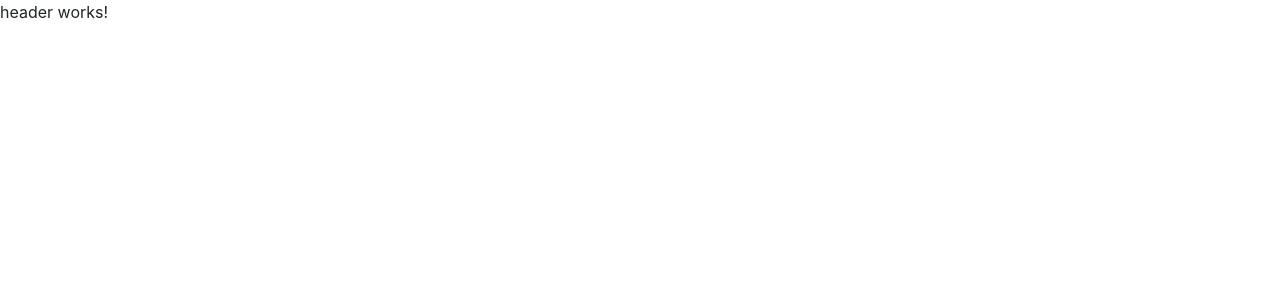
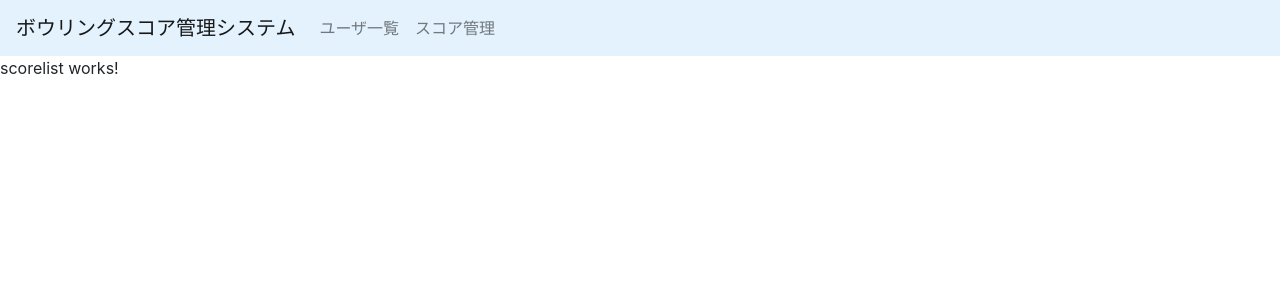
Before and after one commit to dsrice/bowring-front, an Angular app: page /scorelist in a window 1280 px wide. Before the commit this address led to /. Shown: the top 300 px of the page. Built offline with nearby package versions, Linux system fonts and the light colour scheme.

Commit message:
header情報の整備

```diff
--- a/src/app/app-routing.module.ts
+++ b/src/app/app-routing.module.ts
@@ -3,11 +3,13 @@ import { Routes, RouterModule } from '@angular/router';
 
 import {LoginComponent} from './components/login/login.component';
 import {UsersComponent} from './components/users/users.component';
+import {ScorelistComponent} from './components/scorelist/scorelist.component';
 
 const routes: Routes = [
   {path: '', redirectTo: 'login', pathMatch: 'full'},
   {path: 'login', component: LoginComponent},
   {path: 'users', component: UsersComponent},
+  {path: 'scorelist', component: ScorelistComponent},
 ];
 
 @NgModule({
--- a/src/app/app.module.ts
+++ b/src/app/app.module.ts
@@ -10,6 +10,7 @@ import { LoginComponent } from './components/login/login.component';
 import { LoginService } from './services/login.service';
 import { UsersComponent } from './components/users/users.component';
 import { HeaderComponent } from './components/header/header.component';
+import { ScorelistComponent } from './components/scorelist/scorelist.component';
 
 @NgModule({
   declarations: [
@@ -17,6 +18,7 @@ import { HeaderComponent } from './components/header/header.component';
     LoginComponent,
     UsersComponent,
     HeaderComponent,
+    ScorelistComponent,
   ],
   imports: [
     BrowserModule,
--- a/src/app/components/header/header.component.html
+++ b/src/app/components/header/header.component.html
@@ -1 +1,9 @@
-<p>header works!</p>
+<nav class="navbar navbar-expand-lg navbar-light " style="background-color: #e3f2fd;">
+  <span class="navbar-brand mb-0 h1">ボウリングスコア管理システム</span>
+  <div class="collapse navbar-collapse" id="navbarNav">
+    <ul class="navbar-nav">
+        <li class="nav-item nav-border"><a class="nav-link {{users}}" routerLink="/users">ユーザ一覧</a></li>
+        <li class="nav-item nav-border"><a class="nav-link {{scorelist}}" routerLink="/scorelist">スコア管理</a></li>
+    </ul>
+  </div>
+</nav>
--- a/src/app/components/header/header.component.ts
+++ b/src/app/components/header/header.component.ts
@@ -1,7 +1,7 @@
 import { Component, OnInit } from '@angular/core';
-import {SessionService} from '../../services/core/session.service'
 import { HttpHeaders } from '@angular/common/http';
-import { Session } from '../../models/session'; // 追加
+import { Router  } from '@angular/router';
+
 @Component({
   selector: 'app-header',
   templateUrl: './header.component.html',
@@ -9,16 +9,27 @@ import { Session } from '../../models/session'; // 追加
 })
 export class HeaderComponent implements OnInit {
 
-  constructor(public sessionService: SessionService) { }
-  public login = false; // 変更
+  constructor(
+    private router: Router
+  ) { }
+
   ngOnInit(): void {
-    this.sessionService.sessionState.subscribe((session: Session)=> { // 追加
-      if(session) {
-          this.login = session.login;
-          console.log(this.login)
-        }
-    })
-    console.log(this.login)
   }
 
+  users:string;
+  scorelist:string;
+
+  ngDocheck(){
+    (this.router.url === '/users')?
+      this.users = 'active'
+    :
+      this.users = ''
+    ;
+
+    (this.router.url === '/scorelist')?
+      this.scorelist = 'active'
+    :
+      this.scorelist = ''
+    ;
+  }
 }
--- /dev/null
+++ b/src/app/components/scorelist/scorelist.component.html
@@ -0,0 +1 @@
+<p>scorelist works!</p>
--- /dev/null
+++ b/src/app/components/scorelist/scorelist.component.ts
@@ -0,0 +1,15 @@
+import { Component, OnInit } from '@angular/core';
+
+@Component({
+  selector: 'app-scorelist',
+  templateUrl: './scorelist.component.html',
+  styleUrls: ['./scorelist.component.css']
+})
+export class ScorelistComponent implements OnInit {
+
+  constructor() { }
+
+  ngOnInit(): void {
+  }
+
+}
```
Also changed, not shown: src/app/components/scorelist/scorelist.component.css (added), 1 other file (tests, documents, lock files or other folders).
